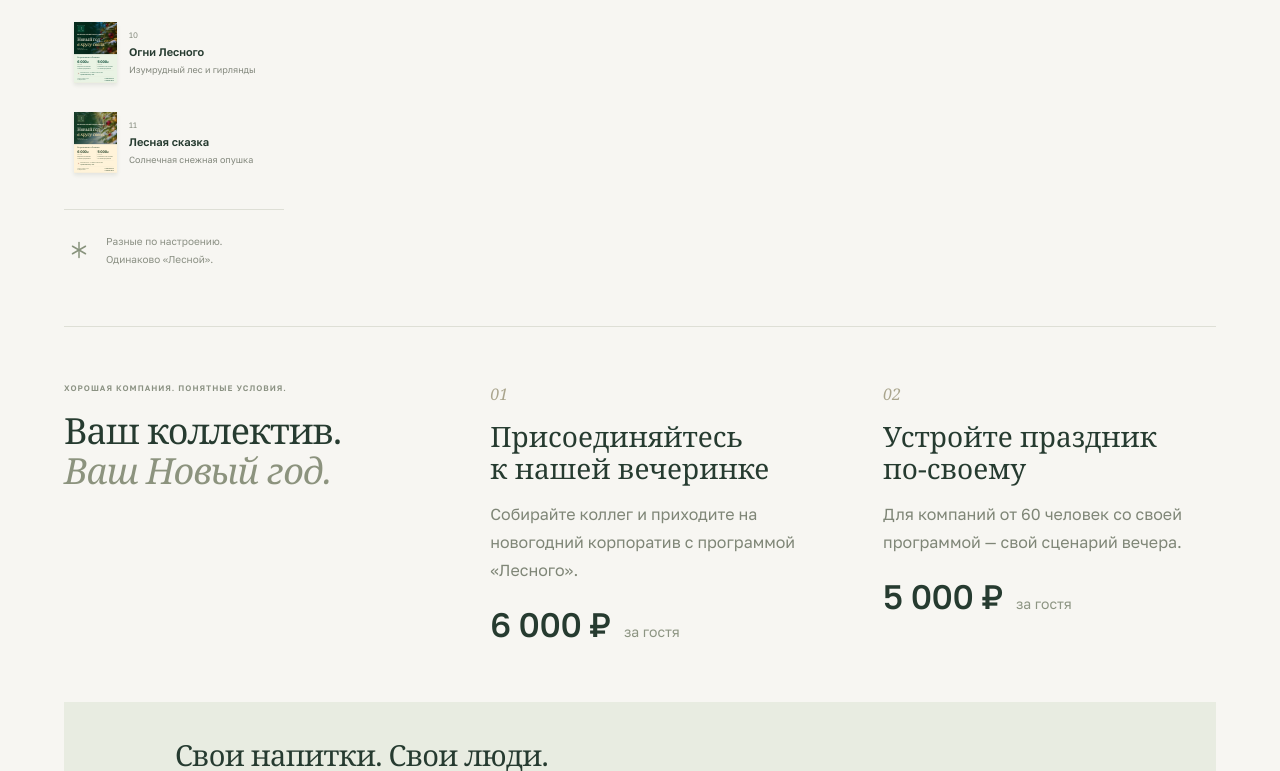
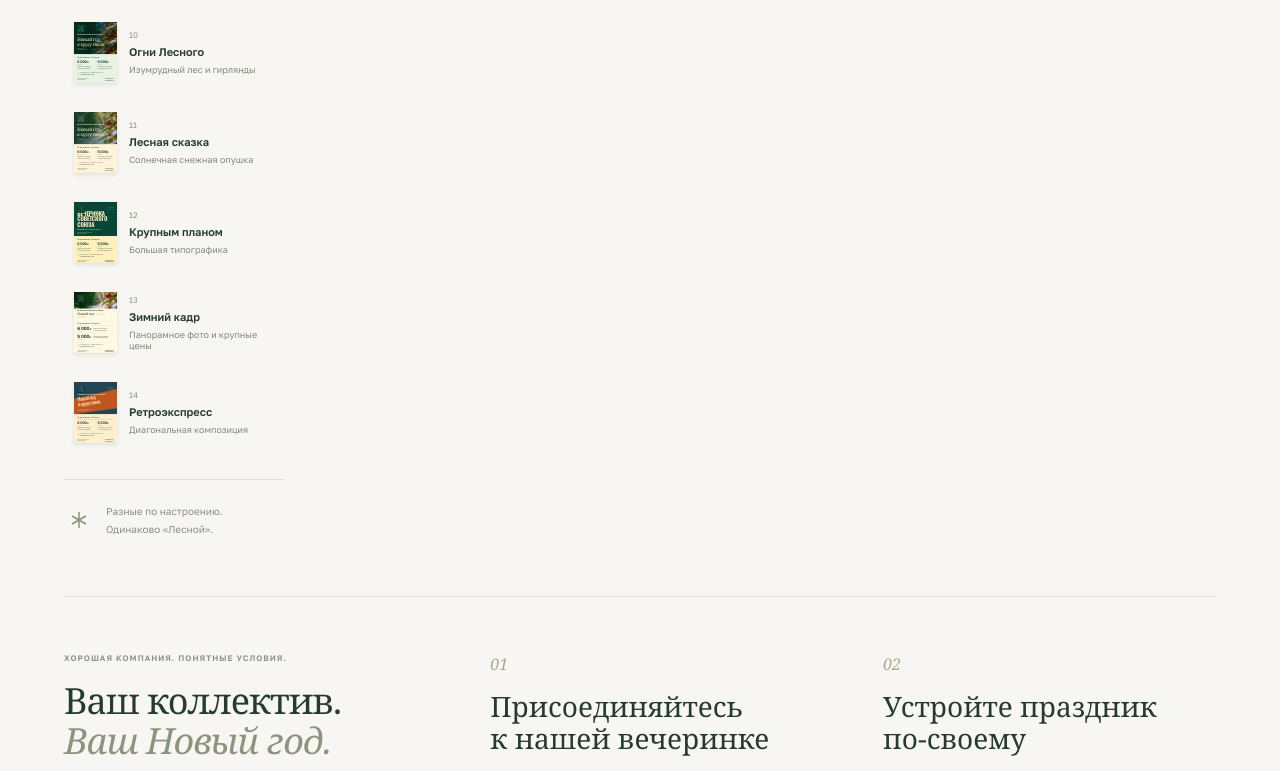
Before and after one commit to maksimsar/lesnoy-new-year, a React (Vite) app: page / in a window 1280 px wide. Shown: the part 1117-1888 px from the top of the page. Built offline with nearby package versions, Linux system fonts and the light colour scheme.

Commit message:
Add three distinct poster compositions

```diff
--- a/src/main.jsx
+++ b/src/main.jsx
@@ -26,6 +26,9 @@ const variants = [
  {id:'porcelain',name:'Зимний фарфор',type:'Светлая открытка',photo:'festive-baubles.jpg',alt:'Красные и золотые шары на заснеженной ёлке'},
  {id:'emerald',name:'Огни Лесного',type:'Изумрудный лес и гирлянды',photo:'emerald-spruce.jpg',alt:'Еловый лес с красными шарами и золотыми гирляндами'},
  {id:'sun',name:'Лесная сказка',type:'Солнечная снежная опушка',photo:'sunlit-spruce.jpg',alt:'Заснеженные ели с красными и золотыми шарами на солнце'},
+ {id:'typewall',name:'Крупным планом',type:'Большая типографика'},
+ {id:'photoband',name:'Зимний кадр',type:'Панорамное фото и крупные цены',photo:'sunlit-spruce.jpg',alt:'Заснеженные ели с красными и золотыми шарами'},
+ {id:'retro',name:'Ретроэкспресс',type:'Диагональная композиция'},
 ];
 function Brand(){return <div className="brand brand-original"><img src={import.meta.env.BASE_URL+"assets/lesnoy-brand.webp"} alt="Лесной — банкетный комплекс"/></div>}
 function Price({amount,children}){return <div className="price-block"><strong>{amount}<span> ₽</span></strong><span className="per-guest">за гостя</span><p>{children}</p></div>}
@@ -38,7 +41,7 @@ function Poster({variant, miniature=false, nodeRef}){
    {v.photo&&<img className="still-life" src={import.meta.env.BASE_URL+"assets/"+v.photo} alt={v.alt}/>}
    {v.id==='snow'&&<img className="still-life" src={import.meta.env.BASE_URL+"assets/snow-forest.jpg"} alt="Заснеженный еловый лес"/>}
    {v.id==='ticket'&&<div className="ticket-stamp" aria-hidden="true">ПРОПУСК<br/><b>В ПРАЗДНИК</b></div>}
-   <div className="poster-hero-text"><div className="poster-eyebrow">ВЕЧЕРИНКА СОВЕТСКОГО СОЮЗА</div><h2>{v.headline ?? variants[0].headline}</h2><p className="poster-tagline">{(v.id==='classic'||v.photo)?<>Вечер для тех,<br/>с кем прошёл этот год.</>:<>Коллеги становятся ближе.<br/>Работа подождёт.</>}</p></div>
+   <div className="poster-hero-text"><div className="poster-eyebrow">{v.id === 'typewall' ? <>ВЕЧЕРИНКА<br/>СОВЕТСКОГО<br/>СОЮЗА</> : 'ВЕЧЕРИНКА СОВЕТСКОГО СОЮЗА'}</div><h2>{v.headline ?? variants[0].headline}</h2><p className="poster-tagline">{(v.id==='classic'||v.photo)?<>Вечер для тех,<br/>с кем прошёл этот год.</>:<>Коллеги становятся ближе.<br/>Работа подождёт.</>}</p></div>
    {v.id==='blue'&&<div className="orbit" aria-hidden="true"><Asterisk aria-hidden="true" strokeWidth={1.2}/></div>}
   </div>
   <div className="poster-offer"><div className="offer-heading">Встречаемся в «Лесном»</div><div className="prices"><Price amount="6 000">Сборные коллективы<br/>с нашей программой</Price><Price amount="5 000">Компании от 60 человек<br/>со своей программой</Price></div>
@@ -57,7 +60,7 @@ function App(){
  async function download(){setBusy(true);try{await document.fonts.ready;const data=await toPng(posterRef.current,{pixelRatio:3,cacheBust:false,skipFonts:false});const a=document.createElement('a');a.download='Лесной — '+v.name+'.png';a.href=data;a.click();setToast('Афиша сохранена в PNG')}catch(e){console.error(e);setToast('Не удалось сохранить. Используйте печать в PDF.')}finally{setBusy(false)}}
  function print(){setModal(null);setTimeout(()=>window.print(),100)}
  return <><header className="site-header"><a className="site-logo" href="#" aria-label="Лесной — главная"><span className="original-logo"><img src={import.meta.env.BASE_URL+"assets/lesnoy-brand.webp"} alt="Лесной"/></span><span>Лесной<small>Банкетный комплекс</small></span></a><nav aria-label="Основная навигация"><a className="nav-active" href="#collection">Коллекция афиш</a><a href="#terms">Условия праздника</a></nav><a className="header-contact" href="tel:+79107202212">Связаться с нами <ArrowUpRight size={16}/></a></header>
- <main><section className="intro" id="collection"><div><p className="eyebrow">НОВОГОДНИЙ КОРПОРАТИВ В «ЛЕСНОМ»</p><h1>Встречаем Новый год.<br/><i>В хорошей компании.</i></h1></div><div className="intro-note"><span className="little-star"><Asterisk aria-hidden="true" strokeWidth={1.2}/></span><p>Вечеринка Советского Союза.<br/>Одиннадцать настроений для праздника,<br/>на котором все свои.</p></div></section>
+ <main><section className="intro" id="collection"><div><p className="eyebrow">НОВОГОДНИЙ КОРПОРАТИВ В «ЛЕСНОМ»</p><h1>Встречаем Новый год.<br/><i>В хорошей компании.</i></h1></div><div className="intro-note"><span className="little-star"><Asterisk aria-hidden="true" strokeWidth={1.2}/></span><p>Вечеринка Советского Союза.<br/>Разные оформления для праздника,<br/>на котором все свои.</p></div></section>
  <section className="gallery" aria-label="Варианты афиши"><aside className="selector"><div className="selector-label">ВЫБЕРИТЕ АФИШУ <span>01 — {String(variants.length).padStart(2,'0')}</span></div><div className="variant-list" role="tablist" aria-label="Варианты оформления">{variants.map((item,i)=><button key={item.id} role="tab" aria-selected={i===selected} aria-controls="poster-panel" id={'tab-'+item.id} tabIndex={selected===i?0:-1} onKeyDown={e=>{if(e.key==='ArrowDown'||e.key==='ArrowRight'){e.preventDefault();const next=(i+1)%variants.length;choose(next);document.getElementById('tab-'+variants[next].id).focus()}if(e.key==='ArrowUp'||e.key==='ArrowLeft'){e.preventDefault();const next=(i+variants.length-1)%variants.length;choose(next);document.getElementById('tab-'+variants[next].id).focus()}}} className={'variant-button '+(selected===i?'selected':'')} onClick={()=>choose(i)}><div className="thumb" aria-hidden="true" inert><div className="thumb-scale"><Poster variant={i} miniature/></div></div><span className="variant-text"><small>{String(i+1).padStart(2,'0')}</small><strong>{item.name}</strong><span>{item.type}</span></span>{selected===i&&<span className="selection-dot"><Check size={12}/></span>}</button>)}</div><div className="selector-foot"><span className="tiny-star"><Asterisk aria-hidden="true" strokeWidth={1.2}/></span><p>Разные по настроению.<br/>Одинаково «Лесной».</p></div></aside>
  <div className="poster-column" id="poster-panel" role="tabpanel" aria-labelledby={'tab-'+v.id}><div className="poster-stage"><div className="poster-display" key={v.id}><Poster variant={selected} nodeRef={posterRef}/></div></div><div className="poster-caption"><span><b>{String(selected+1).padStart(2,'0')}</b> / {String(variants.length).padStart(2,'0')} <span className="caption-divider">—</span> {v.name}</span><div><button className="expand-button" onClick={()=>setModal('preview')} aria-label="Развернуть афишу"><Maximize2 size={18}/></button><button aria-label="Предыдущая афиша" onClick={()=>choose((selected+variants.length-1)%variants.length)}><ArrowLeft size={17}/></button><button aria-label="Следующая афиша" onClick={()=>choose((selected+1)%variants.length)}><ArrowRight size={17}/></button></div></div></div>
  <aside className="details"><p className="eyebrow">ЭТОТ ВЕЧЕР — ДЛЯ ВАС</p><h2>Корпоратив,<br/>на котором<br/><i>все свои.</i></h2><p className="variant-description" aria-live="polite">{v.description ?? v.type}</p><div className="detail-prices"><div><span>С нашей программой</span><strong>6 000 ₽ <small>/ гость</small></strong><p>Для сборных коллективов</p></div><div><span>Со своей программой</span><strong>5 000 ₽ <small>/ гость</small></strong><p>Для компаний от 60 человек</p></div></div><div className="detail-alcohol"><Wine size={19} strokeWidth={1.4}/><p>Свой алкоголь.<br/><b>Без пробкового сбора.</b></p></div><button className="download-button" onClick={download} disabled={busy}><Download size={17}/>{busy?'Сохраняем…':'Скачать афишу'}<span>PNG</span></button><button className="print-button" onClick={print}><Printer size={15}/>Версия для печати <ArrowUpRight size={14}/></button><p className="export-note">Сохраните и отправьте коллегам.<br/>Праздник начинается с приглашения.</p></aside></section>
--- a/src/style.css
+++ b/src/style.css
@@ -177,3 +177,75 @@
 .sun { --logo-background:#345638; }
 .sun .poster-hero:after { background:linear-gradient(90deg,#173d2bea,#173d2b6b 61%,#173d2b12); }
 .sun .poster-offer { background:#fff3d9; color:#26442a; }
+
+/* Oversized lettering on a solid evergreen field. */
+.typewall { --logo-background:#064737; }
+.typewall .poster-top { color:#fff0bd; }
+.poster.typewall .poster-hero { height:56%; background:#064737; color:#fff0bd; }
+.typewall .poster-hero:after { content:none; }
+.typewall .poster-hero-text { top:24%; left:7.7%; right:5%; }
+.poster.typewall .poster-eyebrow {
+ font-family:'Oswald',sans-serif;
+ font-size:13.8cqw;
+ font-weight:700;
+ line-height:.96;
+ letter-spacing:-.35cqw;
+ margin:0 0 2.1cqw;
+}
+.typewall h2 { font-size:4.5cqw; line-height:1.2; letter-spacing:0; }
+.typewall h2 br { display:none; }
+.typewall h2 i::before { content:' '; }
+.typewall .poster-tagline { font-size:2.5cqw; margin-top:1.8cqw; }
+.typewall .poster-offer { background:#fff0bd; color:#064737; }
+
+/* A clean photo strip above a price list that reads vertically. */
+.photoband { --logo-background:#193e32; }
+.photoband .poster-top { color:#fff8e2; }
+.photoband .poster-top-note { text-shadow:0 1px 5px #142d24,0 1px 2px #142d24; }
+.poster.photoband .poster-hero { height:46%; background:#fff8e2; color:#193e32; }
+.photoband .poster-hero:after { content:none; }
+.photoband .still-life { height:59%; object-position:center 46%; }
+.photoband .poster-hero-text { top:63%; left:7.7%; right:7.7%; }
+.poster.photoband .poster-eyebrow { margin-bottom:1.1cqw; }
+.photoband h2 { font-size:7.6cqw; line-height:1.02; letter-spacing:-.34cqw; }
+.photoband h2 br { display:none; }
+.photoband h2 i::before { content:' '; }
+.photoband .poster-tagline { font-size:2.55cqw; margin-top:1.3cqw; }
+.photoband .poster-offer { background:#fff8e2; color:#193e32; }
+.poster.photoband .prices { display:grid; grid-template-columns:1fr; gap:0; }
+.photoband .price-block {
+ display:grid;
+ grid-template-columns: 1fr 1.25fr;
+ align-items:center;
+ padding:1.5cqw 0;
+ border-top:1px solid #8a9c83;
+}
+.poster.photoband .price-block + .price-block { padding-left:0; border-left:0; }
+.poster.photoband .price-block strong { font-size:10.5cqw; }
+.photoband .price-block p { grid-column:2; grid-row:1 / span 2; margin:0; }
+
+/* The slanted colour band leads into the offer without tilting the fine print. */
+.retro { --logo-background:#224556; }
+.retro .poster-top { color:#fff0c6; }
+.poster.retro .poster-hero { height:53%; background:#224556; color:#fff0c6; }
+.retro .poster-hero:after {
+ background:#bf561d;
+ clip-path:polygon(0 52%,100% 22%,100% 81%,0 100%);
+}
+.retro .poster-hero-text { top:35%; left:9%; right:6%; }
+.poster.retro .poster-eyebrow { font-size:3.65cqw; margin:0 0 2.4cqw; }
+.retro h2 {
+ font-family:'Oswald',sans-serif;
+ font-size:12cqw;
+ line-height:1.02;
+ transform:rotate(-8deg);
+ transform-origin:left center;
+}
+.retro h2 i { font-family:inherit; font-style:normal; color:inherit; }
+.retro .poster-tagline { font-size:2.6cqw; margin-top:3cqw; }
+.retro .poster-offer { background:#ffefcc; color:#224556; }
+.retro .prices { border-top:2px solid #bf561d; padding-top:2cqw; }
+
+@media(max-width:640px) {
+ .variant-button:last-child:nth-child(even) { grid-column:auto; }
+}
```
